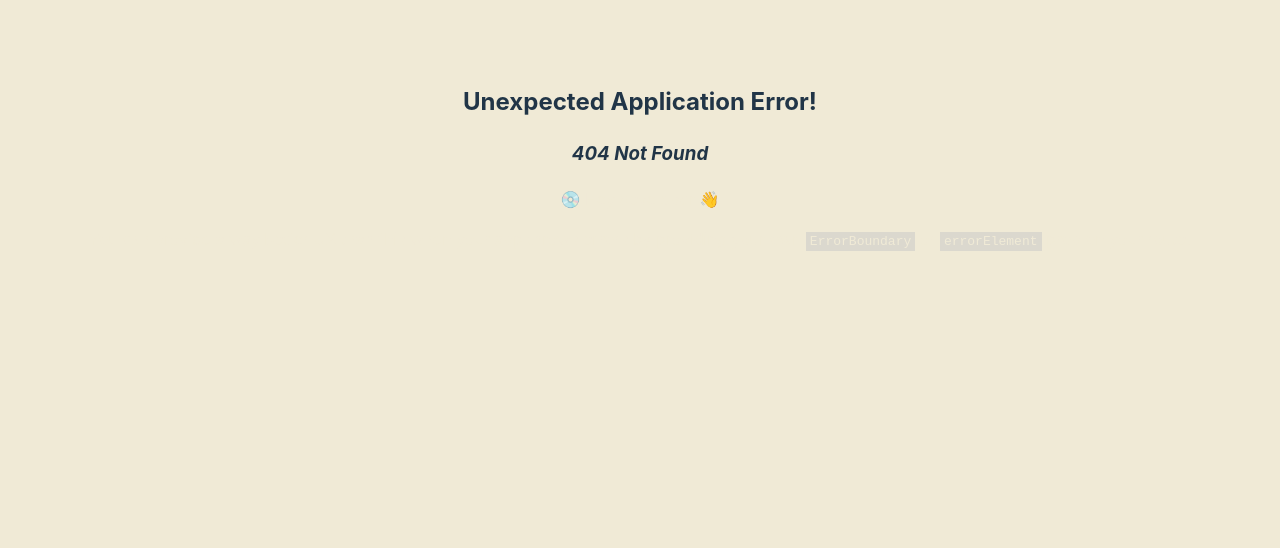
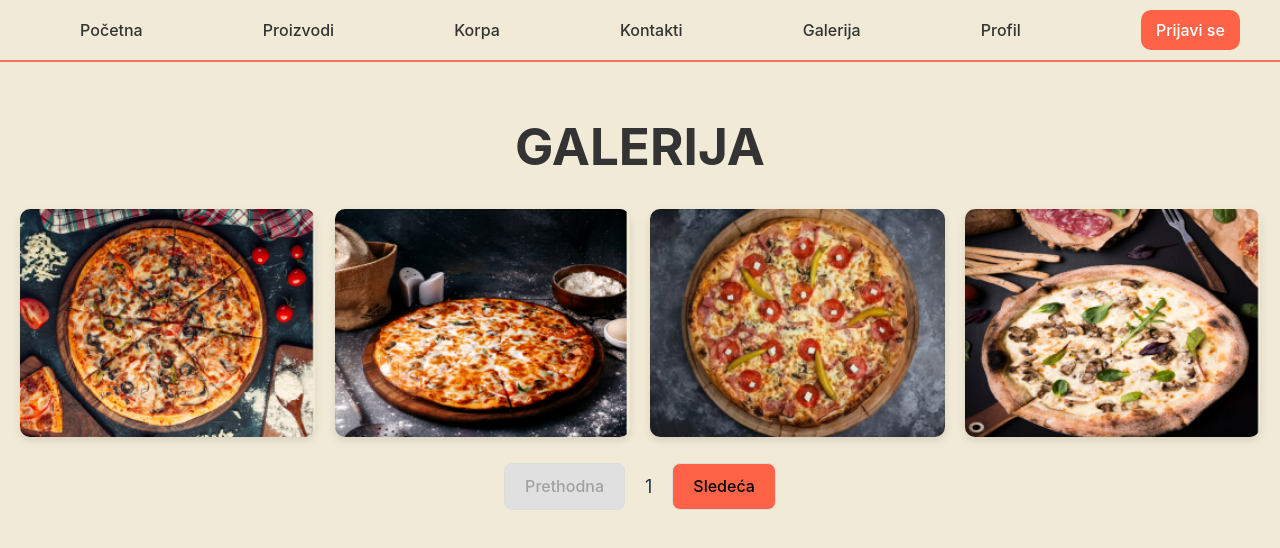
Before and after one commit to elab-development/klijentske-veb-tehnologije-2024-2022-0167-narucivanje-hrane, a React (Vite) app: page /gallery in a window 1280 px wide. Before the commit this address had no page. Shown: the top 548 px of the page. Built offline with nearby package versions, Linux system fonts and the light colour scheme.

Commit message:
16.commit-dodata stranica Galerija i filteri

```diff
--- a/src/App.css
+++ b/src/App.css
@@ -401,3 +401,46 @@ input[type="checkbox"]{
   transform: scale(1.5);
   margin-left: 50px;
 }
+
+/*GALERIJA*/
+.gallery-container {
+  text-align: center;
+  padding: 20px;
+}
+
+.gallery-grid {
+  display: grid;
+  grid-template-columns: repeat(4, 1fr);
+  gap: 20px;
+}
+
+.gallery-item img {
+  width: 100%;
+  height: auto;
+  border-radius: 10px;
+  box-shadow: 0 4px 8px rgba(0, 0, 0, 0.1);
+}
+/*PAGINACIJA*/
+.pagination {
+  display: flex;
+  justify-content: center;
+  margin-top: 20px;
+}
+
+.pagination button {
+  padding: 10px 20px;
+  margin: 0 10px;
+  background-color: #ff6347;
+  border: 1px solid #ddd;
+  cursor: pointer;
+}
+
+.pagination button:disabled {
+  background-color: #e0e0e0;
+  cursor: not-allowed;
+}
+
+.pagination span {
+  padding: 10px;
+  font-size: 18px;
+}
--- a/src/App.tsx
+++ b/src/App.tsx
@@ -6,6 +6,7 @@ import Contact from './pages/Contact';
 import Cart from './pages/Cart'
 import SignIn from './pages/SignIn';
 import Profile from './pages/Profile';
+import Gallery from './pages/Gallery';
 import { Product } from './models/product';
 import { useEffect, useState } from 'react';
 import {
@@ -82,6 +83,7 @@ function App() {
         <Route path='/contact' element={<Contact/>}/>
         <Route path='/signIn' element={<SignIn/>}/>
         <Route path='/profile' element={<Profile/>}/>
+        <Route path='/gallery' element={<Gallery/>}/>
 
       </Route>
     ])
--- a/src/components/NavBar.tsx
+++ b/src/components/NavBar.tsx
@@ -10,6 +10,7 @@ const NavBar: React.FC = () => {
       <Link to="/products">Proizvodi</Link>
       <Link to="/cart">Korpa</Link>
       <Link to="/contact">Kontakti</Link>
+      <Link to="/gallery">Galerija</Link>
       <Link to="/profile">Profil</Link>
       <Link to="/signIn"><button className="prijaviSeBtn">Prijavi se</button></Link>
     </nav>
--- /dev/null
+++ b/src/pages/Gallery.tsx
@@ -0,0 +1,62 @@
+import React, {useState} from 'react';
+import TextInput from '../components/TextInput';
+import Button from '../components/Button';
+import '../App.css';
+import s1 from '../assets/food/1.png';
+import s2 from '../assets/food/2.png';
+import s3 from '../assets/food/3.png';
+import s4 from '../assets/food/4.png';
+import s5 from '../assets/food/5.png';
+import s6 from '../assets/food/6.png';
+import s7 from '../assets/food/7.png';
+import s8 from '../assets/food/8.png';
+
+const Gallery: React.FC = () => {
+    // Array slika
+    const images = [s1, s2, s3, s4, s5, s6, s7, s8];
+   // State za paginaciju
+   const [currentPage, setCurrentPage] = useState(1);
+   const imagesPerPage = 4;
+   const totalPages = Math.ceil(images.length / imagesPerPage);
+   // Izračunavamo indekse za trenutnu stranu
+   const indexOfLastImage = currentPage * imagesPerPage;
+   const indexOfFirstImage = indexOfLastImage - imagesPerPage;
+   const currentImages = images.slice(indexOfFirstImage, indexOfLastImage);
+
+   // Funkcije za promenu strane
+   const nextPage = () => {
+     if (currentPage < Math.ceil(images.length / imagesPerPage)) {
+       setCurrentPage(prev => prev + 1);
+     }
+    }
+    const prevPage = () => {
+        if (currentPage > 1) {
+          setCurrentPage(prev => prev - 1);
+        }
+      };
+      return (
+        <div className="gallery-container">
+          <h1>GALERIJA</h1>
+          <div className="gallery-grid">
+            {currentImages.map((image, index) => (
+              <div key={index} className="gallery-item">
+                <img src={image} alt={`Gallery item ${index + 1}`} />
+              </div>
+            ))}
+          </div>
+
+          {/* Dugmići za paginaciju */}
+          <div className="pagination">
+            <button onClick={prevPage} disabled={currentPage === 1}>
+              Prethodna
+            </button>
+            <span>{currentPage}</span>
+            <button onClick={nextPage} disabled={currentPage === Math.ceil(images.length / imagesPerPage)}>
+              Sledeća
+            </button>
+          </div>
+        </div>
+      );
+  };
+
+  export default Gallery;
--- a/src/pages/Products.tsx
+++ b/src/pages/Products.tsx
@@ -1,9 +1,11 @@
-import React from 'react'
+import React, { useState } from 'react'
 import '../App.css'
 import OneProduct from '../components/OneProduct'
 import { Product } from '../models/product'
 import Button from '../components/Button'
 import { useNavigate } from 'react-router-dom'
+
+
 
 interface ProductsProps {
   products: Product[];
@@ -18,19 +20,32 @@ export enum ComponentProductVersion {
   secondary = 'secondary'
 }
 
+
+
 const Products: React.FC<ProductsProps> = ({products, onAdd, onRemove, onDelete}) => {
-
-  // const navigate = useNavigate();
-  // const goToCart = () => {
-  //   navigate("/cart");
-  // }
+  /*filteri*/
+  const [minPrice, setMinPrice] = useState(0);
+  const [maxPrice, setMaxPrice] = useState(Infinity);
+  const filteredProducts = products.filter(product =>
+    product.price >= minPrice && product.price <= maxPrice
+  );
+  /*korpa*/
+   const navigate = useNavigate();
+   const goToCart = () => {
+     navigate("/cart");
+   }
 
   return (
     <>
     <h1>PROIZVODI</h1>
+    <div>
+        Cena od: <input type="number" value={minPrice} onChange={(e) => setMinPrice(Number(e.target.value))} />
+        Cena do: <input type="number" value={maxPrice === Infinity ? '' : maxPrice} onChange={(e) => setMaxPrice(e.target.value ? Number(e.target.value) : Infinity)} />
+      </div>
     <div className="all-products">
-        {products.map((product) => (
+        {filteredProducts.map((product) => (
           <OneProduct
+          key={product.id}
           product={product}
           onAdd={()=>onAdd(product.id)}
           onRemove={()=>onRemove(product.id)}
@@ -38,9 +53,9 @@ const Products: React.FC<ProductsProps> = ({products, onAdd, onRemove, onDelete}
           version={ComponentProductVersion.primary}/>
         ))}
     </div>
-    {/* <div className="prod-button">
+    { <div className="prod-button">
       <Button label="Idi u korpu" onClick={goToCart}/>
-    </div> */}
+    </div> }
     </>
   )
 }
```
